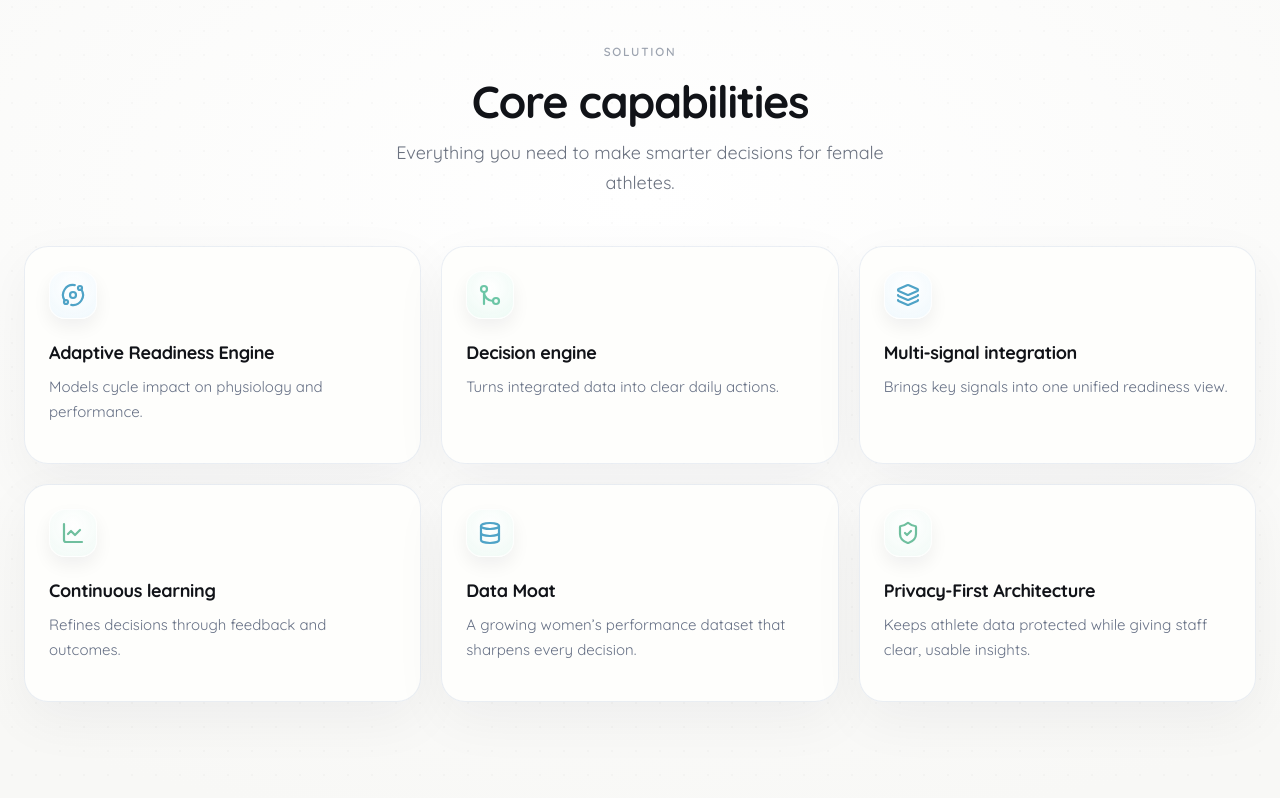
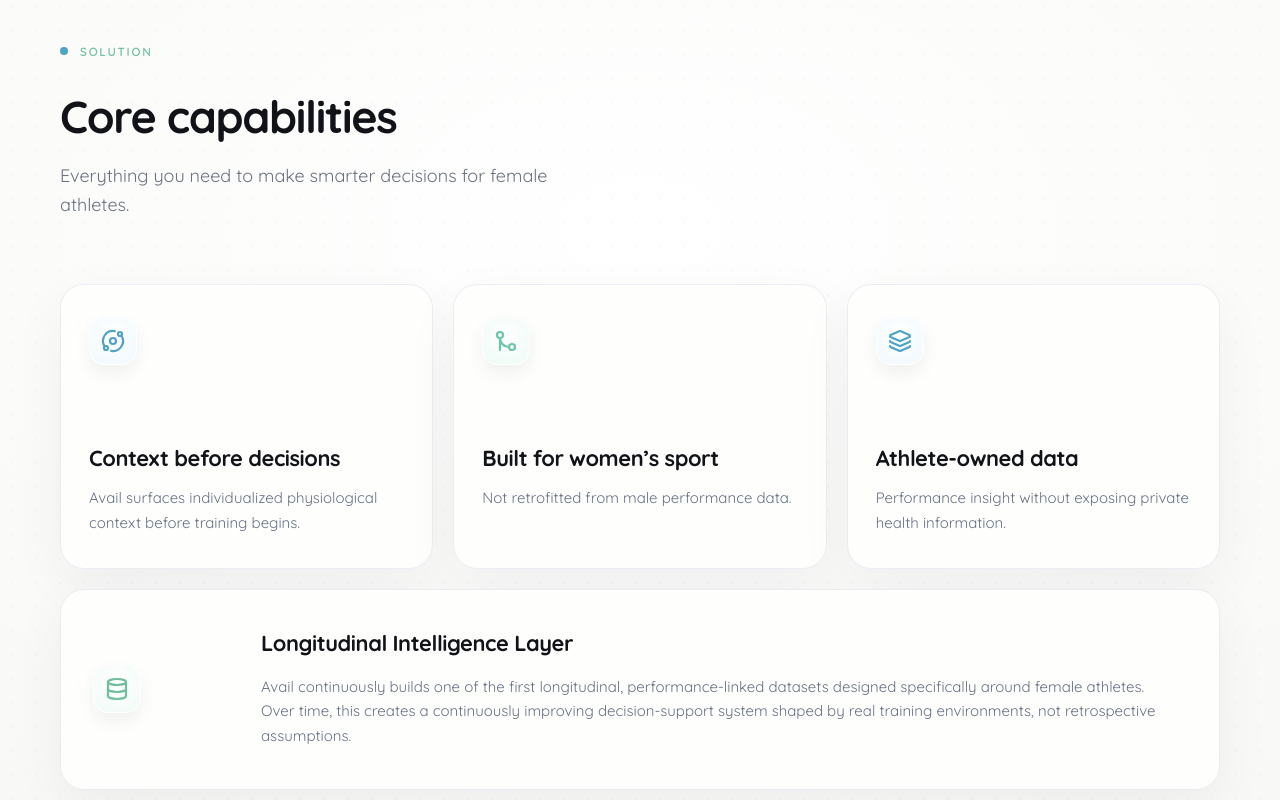
Before and after one commit to AvailHQ/Avail, a React (Vite) app: page / in a window 1280 px wide. Shown: the part 1900-2700 px from the top of the page. Built offline with nearby package versions, Linux system fonts and the light colour scheme; a web font is replaced by a local one.

Commit message:
Update SolutionSection.tsx

```diff
--- a/src/components/SolutionSection.tsx
+++ b/src/components/SolutionSection.tsx
@@ -1,6 +1,6 @@
 import React from "react";
 import { motion } from "framer-motion";
-import { ChartLine, GitMerge, Layers3, Orbit, Database, ShieldCheck } from "lucide-react";
+import { Database, GitMerge, Layers3, Orbit } from "lucide-react";
 
 const fadeUp = (delay = 0) => ({
   initial: { opacity: 0, y: 18 },
@@ -57,29 +57,9 @@ const IcMultiSignal = () => (
   </IconShell>
 );
 
-const IcContinuousLearning = () => (
-  <IconShell accentClass="bg-[radial-gradient(circle_at_50%_35%,rgba(255,255,255,0.98),rgba(241,250,246,0.96))]">
-    <ChartLine
-      className="h-6 w-6 text-[#6FBF9E] wide:h-7 wide:w-7"
-      strokeWidth={iconStroke}
-      aria-hidden="true"
-    />
-  </IconShell>
-);
-
-const IcDataMoat = () => (
+const IcLongitudinalLayer = () => (
   <IconShell accentClass="bg-[radial-gradient(circle_at_50%_35%,rgba(255,255,255,0.98),rgba(239,250,245,0.96))]">
     <Database
-      className="h-6 w-6 text-[#4FA3C7] wide:h-7 wide:w-7"
-      strokeWidth={iconStroke}
-      aria-hidden="true"
-    />
-  </IconShell>
-);
-
-const IcPrivacyFirst = () => (
-  <IconShell accentClass="bg-[radial-gradient(circle_at_50%_35%,rgba(255,255,255,0.98),rgba(241,250,246,0.96))]">
-    <ShieldCheck
       className="h-6 w-6 text-[#6FBF9E] wide:h-7 wide:w-7"
       strokeWidth={iconStroke}
       aria-hidden="true"
@@ -95,41 +75,28 @@ interface Capability {
 
 const CAPABILITIES: Capability[] = [
   {
-    title: "Adaptive Readiness Engine",
-    description: "Models cycle impact on physiology and performance.",
+    title: "Context before decisions",
+    description:
+      "Avail surfaces individualized physiological context before training begins.",
     Icon: IcCycleModel,
   },
   {
-    title: "Decision engine",
-    description: "Turns integrated data into clear daily actions.",
+    title: "Built for women’s sport",
+    description: "Not retrofitted from male performance data.",
     Icon: IcDecisionEngine,
   },
   {
-    title: "Multi-signal integration",
-    description: "Brings key signals into one unified readiness view.",
+    title: "Athlete-owned data",
+    description:
+      "Performance insight without exposing private health information.",
     Icon: IcMultiSignal,
-  },
-  {
-    title: "Continuous learning",
-    description: "Refines decisions through feedback and outcomes.",
-    Icon: IcContinuousLearning,
-  },
-  {
-    title: "Data Moat",
-    description: "A growing women’s performance dataset that sharpens every decision.",
-    Icon: IcDataMoat,
-  },
-  {
-    title: "Privacy-First Architecture",
-    description: "Keeps athlete data protected while giving staff clear, usable insights.",
-    Icon: IcPrivacyFirst,
   },
 ];
 
 export default function SolutionSection() {
   return (
     <section
-      className="w-full px-6 py-20 relative overflow-hidden hero:py-24 wide:py-28"
+      className="w-full px-5 py-20 relative overflow-hidden hero:px-8 hero:py-24 wide:py-28"
       aria-labelledby="solution-headline"
       style={{
         background:
@@ -153,35 +120,36 @@ export default function SolutionSection() {
         <rect width="100%" height="100%" fill="url(#capabilityGrid)" />
       </svg>
 
-      <div className="relative z-10 mx-auto max-w-[1180px] hero:max-w-[1320px] wide:max-w-[1560px]">
-        <motion.div {...fadeUp(0)} className="text-center mb-10 hero:mb-12">
-          <p className="text-fluid-xs font-semibold tracking-[0.15em] uppercase text-[#9CA3AF] mb-4">
+      <div className="relative z-10 mx-auto max-w-[1160px] wide:max-w-[1440px]">
+        <motion.div {...fadeUp(0)} className="mb-12 max-w-[760px] hero:mb-16">
+          <p className="mb-8 flex items-center gap-3 text-fluid-xs font-semibold tracking-[0.15em] uppercase text-[#6FBF9E]">
+            <span className="h-2 w-2 rounded-full bg-[#4FA3C7]" />
             Solution
           </p>
           <h2
             id="solution-headline"
-            className="font-bold tracking-[-0.03em] text-[#111318] leading-[1.12] mb-3 text-fluid-4xl"
+            className="mb-5 max-w-[680px] text-fluid-4xl font-bold leading-[1.08] tracking-[-0.03em] text-[#111318]"
           >
             Core capabilities
           </h2>
-          <p className="text-fluid-lg text-[#6B7280] leading-[1.65] max-w-[520px] mx-auto">
+          <p className="max-w-[560px] text-fluid-lg leading-[1.65] text-[#6B7280]">
             Everything you need to make smarter decisions for female athletes.
           </p>
         </motion.div>
 
-        <div className="grid grid-cols-1 gap-5 md:grid-cols-2 xl:grid-cols-3 wide:grid-cols-6 wide:gap-6">
+        <div className="grid grid-cols-1 gap-5 md:grid-cols-3 wide:gap-8">
           {CAPABILITIES.map(({ title, description, Icon }, index) => (
             <motion.article
               key={title}
               {...fadeUp(0.08 + index * 0.06)}
-              className="min-h-[210px] rounded-[24px] bg-gradient-to-br from-slate-200/70 via-slate-200/70 to-slate-200/70 p-px shadow-[0_18px_54px_rgba(15,23,42,0.05)] transition-colors duration-150 hover:from-[#6FBF9E] hover:via-[#A7ECD0] hover:to-[#4FA3C7] hero:min-h-[218px] wide:min-h-[250px]"
+              className="rounded-[24px] bg-gradient-to-br from-slate-200/70 via-slate-200/70 to-slate-200/70 p-px shadow-[0_18px_54px_rgba(15,23,42,0.05)] transition-colors duration-150 hover:from-[#6FBF9E] hover:via-[#A7ECD0] hover:to-[#4FA3C7]"
             >
-              <div className="h-full rounded-[23px] bg-[#FEFEFC] px-5 py-5 hero:px-6 hero:py-6 wide:p-7">
-                <div className="mb-6 flex wide:mb-8">
+              <div className="h-full rounded-[23px] bg-[#FEFEFC] px-6 py-7 hero:px-7 hero:py-8 wide:p-9">
+                <div className="mb-16 flex hero:mb-20 wide:mb-24">
                   <Icon />
                 </div>
 
-                <h3 className="mb-3 text-fluid-lg font-bold leading-[1.15] tracking-[-0.02em] text-[#111318]">
+                <h3 className="mb-4 text-fluid-xl font-bold leading-[1.15] tracking-[-0.02em] text-[#111318]">
                   {title}
                 </h3>
                 <p className="text-fluid-base leading-[1.65] text-[#667085]">
@@ -190,6 +158,32 @@ export default function SolutionSection() {
               </div>
             </motion.article>
           ))}
+
+          <motion.article
+            {...fadeUp(0.28)}
+            className="rounded-[24px] bg-gradient-to-br from-slate-200/70 via-slate-200/70 to-slate-200/70 p-px shadow-[0_18px_54px_rgba(15,23,42,0.05)] transition-colors duration-150 hover:from-[#6FBF9E] hover:via-[#A7ECD0] hover:to-[#4FA3C7] md:col-span-3"
+          >
+            <div className="grid h-full gap-7 rounded-[23px] bg-[#FEFEFC] px-7 py-8 hero:grid-cols-[140px_1fr] hero:items-center hero:px-8 hero:py-10 wide:grid-cols-[170px_1fr] wide:p-12">
+              <div className="flex">
+                <IcLongitudinalLayer />
+              </div>
+
+              <div>
+                <h3 className="mb-5 text-fluid-xl font-bold leading-[1.15] tracking-[-0.02em] text-[#111318]">
+                  Longitudinal Intelligence Layer
+                </h3>
+                <p className="max-w-[920px] text-fluid-base leading-[1.65] text-[#667085]">
+                  Avail continuously builds one of the first longitudinal,
+                  performance-linked datasets designed specifically around
+                  female athletes.
+                  <br />
+                  Over time, this creates a continuously improving
+                  decision-support system shaped by real training environments,
+                  not retrospective assumptions.
+                </p>
+              </div>
+            </div>
+          </motion.article>
         </div>
       </div>
     </section>
```
